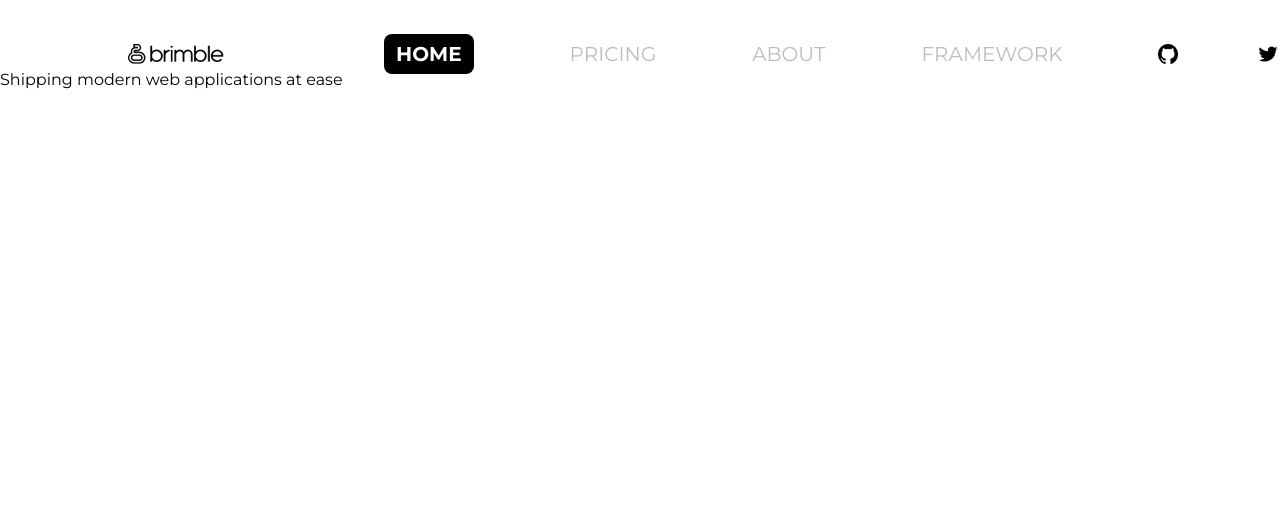
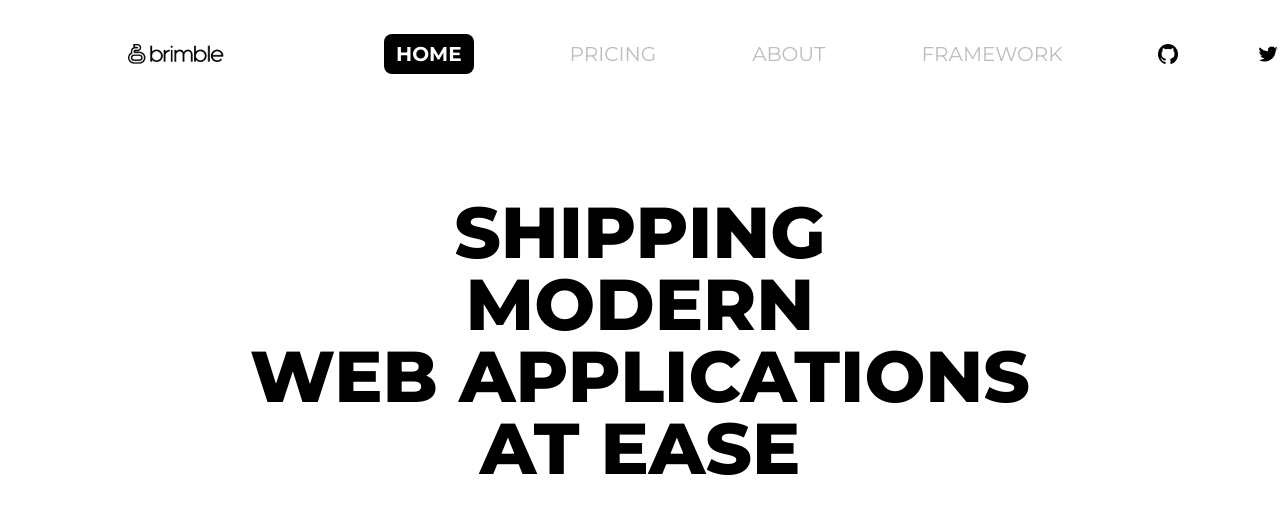
Before and after one commit to Sharpmind015/Brimble, a Vue app: page / in a window 1280 px wide. Shown: the top 514 px of the page. Built offline with nearby package versions, Linux system fonts and the light colour scheme.

Commit message:
styling main heading

```diff
--- a/src/components/Heading.vue
+++ b/src/components/Heading.vue
@@ -7,6 +7,6 @@ export default {
 
 <template>
   <h1 class="heading">
-    Shipping modern web applications at ease
+    Shipping <br/> modern <br/> web applications <br/> at ease
   </h1>
 </template>
--- a/src/index.css
+++ b/src/index.css
@@ -4,17 +4,15 @@
   body {
     font-family: "Montserrat", sans-serif;
   }
+  .main {
+    @apply px-6 xl:px-32;
+  }
 }
 
 @tailwind components;
-@tailwind utilities;
-
 @layer components {
   .header {
-    @apply pt-6 md:pt-8 lg:pt-10 px-6 xl:px-32 flex justify-between items-center;
-  }
-  .btw-center {
-    @apply justify-between items-center;
+    @apply pt-6 md:pt-8 lg:pt-10 flex justify-between items-center;
   }
   .btn,
   .link {
@@ -27,10 +25,18 @@
   .btn {
     @apply font-bold text-white px-3 py-2 bg-black rounded-lg;
   }
+  .hero {
+    @apply mt-24 md:mt-32;
+  }
+  .heading {
+    @apply font-extrabold text-center text-black text-4xl md:text-6xl lg:text-7xl uppercase;
+    line-height: 100%;
+  }
 }
 
-/* @media and screen(max-width: 896px) {
-  .nav-desktop {
-    display: none;
+@tailwind utilities;
+@layer utilities {
+  .btw-center {
+    @apply justify-between items-center;
   }
-} */
+}
```
